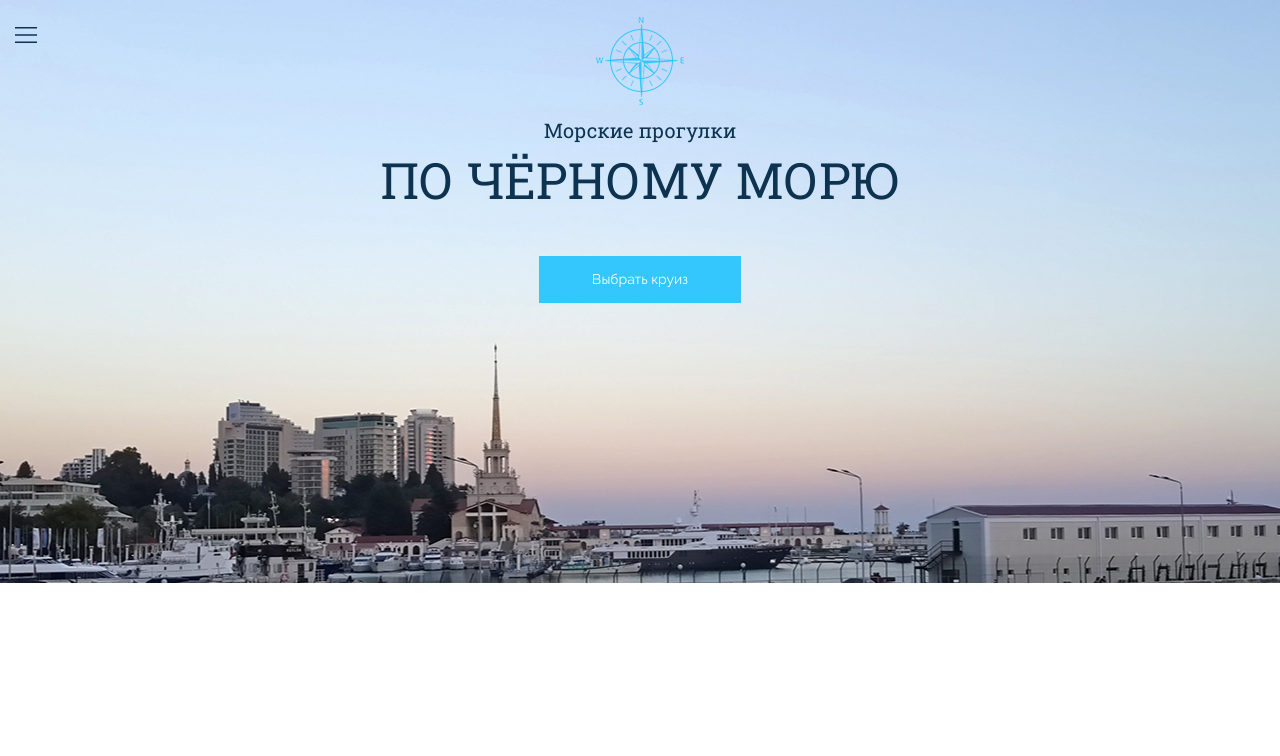
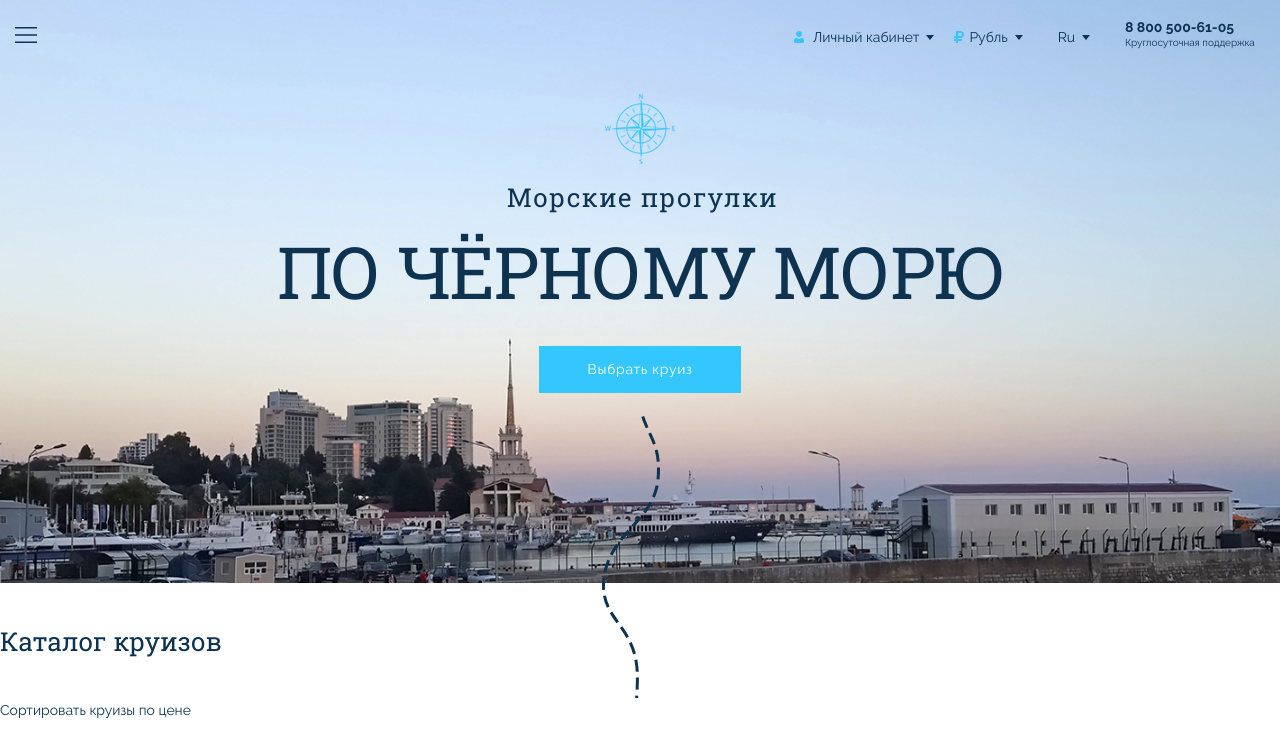
Before and after one commit to VildanovDenis/Sea-cruise, a plain HTML site: page index.html in a window 1280 px wide. Drawn offline with Linux system fonts and the light colour scheme.

Commit message:
Размечает и стилизует хедер

```diff
--- /dev/null
+++ b/css/blocks/header-main.css
@@ -0,0 +1,268 @@
+.header {
+  min-height: 583px;
+  padding: 0 15px;
+
+  background-color: #c4daf9;
+  background-image: url(../img/header-background.jpg);
+  background-position: center;
+  background-repeat: no-repeat;
+}
+.header__wrapper-all-list {
+  display: flex;
+  min-height: 64px;
+}
+.header__menu {
+  position: relative;
+
+  width: 22px;
+  height: 16px;
+  padding-bottom: 21px;
+  margin-top: 27px;
+  margin-right: auto;
+
+  background-image: url(../img/header-menu.svg);
+  background-repeat: no-repeat;
+}
+.header__menu-list {
+  display: none;
+  position: absolute;
+  top: 13px;
+
+  padding: 0;
+  margin: 0;
+  width: 320px;
+  height: 413px;
+  padding-left: 45px;
+  padding-top: 70px;
+  margin-top: 20px;
+
+  background-color: #0d3351;
+
+  list-style: none;
+}
+.header__menu-link {
+  font-family: "Roboto Slab", sans-serif;
+  font-size: 18px;
+  font-weight: 400;
+  line-height: 48px;
+
+  color: white;
+}
+.header__user-menu,
+.header__value,
+.header__lang,
+.header__support {
+  display: none;
+}
+.header__general-info {
+  display: flex;
+  flex-direction: column;
+
+  margin: -38px 21px 0;
+}
+.title {
+  font-family: "Roboto Slab", sans-serif;
+  font-size: 20px;
+  font-weight: 400;
+  line-height: 50px;
+}
+.header__title {
+  padding: 0;
+  padding-left: 5px;
+  margin: 0;
+  margin-bottom: 38px;
+  margin-top: -3px;
+
+  letter-spacing: 0.05em;
+}
+.title--big {
+  display: block;
+  margin-top: 3px;
+  margin-left: -5px;
+
+  font-size: 50px;
+  letter-spacing: -0.02em;
+  line-height: 48px;
+  text-transform: uppercase;
+}
+.header__logo {
+  /* width: 88px;
+  height: 88px; */
+  margin: 0 auto;
+}
+.header__title {
+  text-align: center;
+}
+.button {
+  position: relative;
+
+  width: 202px;
+  height: 47px;
+  margin: 0 auto;
+
+  line-height: 47px;
+  text-align: center;
+  letter-spacing: 0.05em;
+
+  color: white;
+  background-color: #33c7fd;
+}
+.header__btn-link::after {
+  position: absolute;
+    bottom: -251px;
+    right: 87px;
+
+    content: "";
+
+    width: 50px;
+    height: 228px;
+
+    background-image: url(../img/line.svg);
+    background-repeat: no-repeat;
+}
+@media (min-width: 750px) {
+  .header__user-menu,
+  .header__value,
+  .header__lang {
+    display: block;
+  }
+  .header__user-menu-link {
+    display: block;
+    position: relative;
+
+    padding: 0 20px;
+    padding-top: 25px;
+    margin-left: 10px;
+  }
+  .header__user-menu-link::before {
+    position: absolute;
+    bottom: 6px;
+    left: 1px;
+
+    content: "";
+
+    width: 10px;
+    height: 12px;
+
+    background-image: url(../img/user.svg);
+    background-repeat: no-repeat;
+  }
+  .header__user-menu-link::after {
+    position: absolute;
+    bottom: 9px;
+    right: 5px;
+
+    content: "";
+
+    width: 8px;
+    height: 5px;
+
+    background-image: url(../img/arrow.svg);
+    background-repeat: no-repeat;
+  }
+  .header__user-header__value-link {
+    position: relative;
+    display: block;
+
+    padding: 0 20px;
+    padding-top: 25px;
+    margin-left: 10px;
+  }
+  .header__user-header__value-link::before {
+    position: absolute;
+    bottom: 6px;
+    left: 5px;
+
+    content: "";
+
+    width: 10px;
+    height: 12px;
+
+    background-image: url(../img/ruble.svg);
+    background-repeat: no-repeat;
+  }
+  .header__user-header__value-link::after {
+    position: absolute;
+    bottom: 9px;
+    right: 5px;
+
+    content: "";
+
+    width: 8px;
+    height: 5px;
+
+    background-image: url(../img/arrow.svg);
+    background-repeat: no-repeat;
+  }
+  .header__user-header__lang-link {
+    position: relative;
+    display: block;
+
+    padding: 0 20px;
+    padding-top: 25px;
+    margin-left: 10px;
+  }
+  .header__user-header__lang-link::after {
+    position: absolute;
+    bottom: 9px;
+    right: 5px;
+
+    content: "";
+
+    width: 8px;
+    height: 5px;
+
+    background-image: url(../img/arrow.svg);
+    background-repeat: no-repeat;
+  }
+  .header__support {
+    display: flex;
+    flex-wrap: wrap;
+
+    width: 140px;
+    margin-left: 30px;
+  }
+  .header__support-number {
+    padding-top: 15px;
+
+    font-weight: 700;
+  }
+  .header__support-info {
+    margin-top: -18px;
+
+    font-size: 10px;
+  }
+  .header__general-info {
+    margin-top: 30px;
+  }
+  .title {
+    font-size: 26px;
+    line-height: 72px;
+  }
+  .title--big {
+    font-size: 72px;
+    line-height: 72px;
+  }
+  /* .header__menu:hover .header__menu-list {
+    display: block;
+  } */
+}
+@media (min-width: 1170px) {
+  .header {
+    background-position: center 0;
+    background-size: cover;
+  }
+  .header__btn-link::after {
+    position: absolute;
+      bottom: -305px;
+      right: 81px;
+
+      content: "";
+
+      width: 61px;
+      height: 283px;
+
+      background-image: url(../img/line-big.svg);
+      background-repeat: no-repeat;
+  }
+}
--- a/css/header-main.css
+++ /dev/null
@@ -1,101 +0,0 @@
-.header {
-  min-height: 583px;
-  padding: 0 15px;
-
-  background-color: #c4daf9;
-  background-image: url(../img/header-background.jpg);
-  background-position: center;
-  background-repeat: no-repeat;
-}
-.header__wrapper-all-list {
-  display: flex;
-  min-height: 64px;
-}
-.header__menu {
-  position: relative;
-
-  width: 22px;
-  height: 16px;
-  margin-top: 27px;
-  margin-bottom: 21px;
-  margin-right: auto;
-
-  background-image: url(../img/header-menu.svg);
-  background-repeat: no-repeat;
-}
-.header__menu-list {
-  display: none;
-  position: absolute;
-  top: 13px;
-
-  padding: 0;
-  margin: 0;
-  width: 320px;
-  height: 413px;
-  padding-left: 45px;
-  padding-top: 70px;
-  margin-top: 20px;
-
-  background-color: #0d3351;
-
-  list-style: none;
-}
-.header__menu:hover~.header__menu-list {
-  display: block;
-}
-.header__menu-link {
-  font-family: "Roboto Slab", sans-serif;
-  font-size: 18px;
-  font-weight: 400;
-  line-height: 48px;
-
-  color: white;
-}
-.header__user-menu,
-.header__value,
-.header__lang,
-.header__support {
-  display: none;
-}
-.header__general-info {
-  display: flex;
-  flex-direction: column;
-
-  margin: -47px 21px 0;
-}
-.title {
-  padding: 0;
-  margin: 0;
-  margin-bottom: 40px;
-
-  font-family: "Roboto Slab", sans-serif;
-  font-size: 20px;
-  font-weight: 400;
-  line-height: 50px;
-
-}
-.title--big {
-  text-transform: uppercase;
-  font-size: 50px;
-}
-.header__logo {
-  width: 88px;
-  height: 88px;
-  margin: 0 auto;
-}
-.header__title {
-  text-align: center;
-}
-.header__btn-link {
-  width: 202px;
-  height: 47px;
-  margin: 0 auto;
-
-  line-height: 47px;
-  text-align: center;
-
-  color: white;
-  background-color: #33c7fd;
-}
-@media (min-width: 750px) {
-}
--- a/css/style.css
+++ b/css/style.css
@@ -1,3 +1,3 @@
 @import url("min-normalize.css");
 @import url("general-style.css");
-@import url("header-main.css");
+@import url("blocks/header-main.css");
--- a/index.html
+++ b/index.html
@@ -27,10 +27,10 @@
         <a class="header__user-menu-link" href="#">Личный кабинет</a>
       </div>
       <div class="header__value">
-        Рубль
+        <a class="header__user-header__value-link" href="#">Рубль</a>
       </div>
       <div class="header__lang">
-        Ru
+        <a class="header__user-header__lang-link" href="#">Ru</a>
       </div>
       <div class="header__support">
         <span class="header__support-number">8 800 500-61-05</span>
@@ -38,12 +38,27 @@
       </div>
     </div>
     <div class="header__general-info">
-      <img class="header__logo logo" src="img/logo.png" width="88" height="88" alt="Логотип морских прогулок">
+      <img class="header__logo logo" src="css/img/logo-mob.png" width="70" height="70" alt="Логотип морских прогулок">
       <h2 class="header__title title">Морские прогулки <br><span class="title--big">по чёрному морю</span></h2>
       <a class="header__btn-link button" href="#">Выбрать круиз</a>
     </div>
   </header>
 
+  <main>
+    <section class="catalog">
+      <div class="catalog__header">
+        <h2 class="catalog__title title">Каталог круизов</h2>
+        <span>Сортировать круизы по <a class="catalog__link" href="#">цене</a></span>
+      </div>
+      <div class="catalog__cards">
+        <div class="catalog__card catalog__card--big">
+          <div class="catalog__landscape-image"></div>
+
+        </div>
+      </div>
+    </section>
+  </main>
+
 </body>
 
 
```
Also changed, not shown: css/img/anapa-desk.jpg (added), css/img/anapa-mob.jpg (added), css/img/anapa-tab.jpg (added), css/img/arrow.svg (added), css/img/from-header-to.svg (added), css/img/header-background.jpg (renamed from img/header-background.jpg), css/img/header-menu.svg (renamed from img/header-menu.svg), css/img/line-big.svg (added), css/img/line.svg (added), css/img/logo-mob.png (added), css/img/logo.png (renamed from img/logo.png), css/img/logo.svg (renamed from img/logo.svg), css/img/ruble.svg (added), css/img/user.svg (added).
